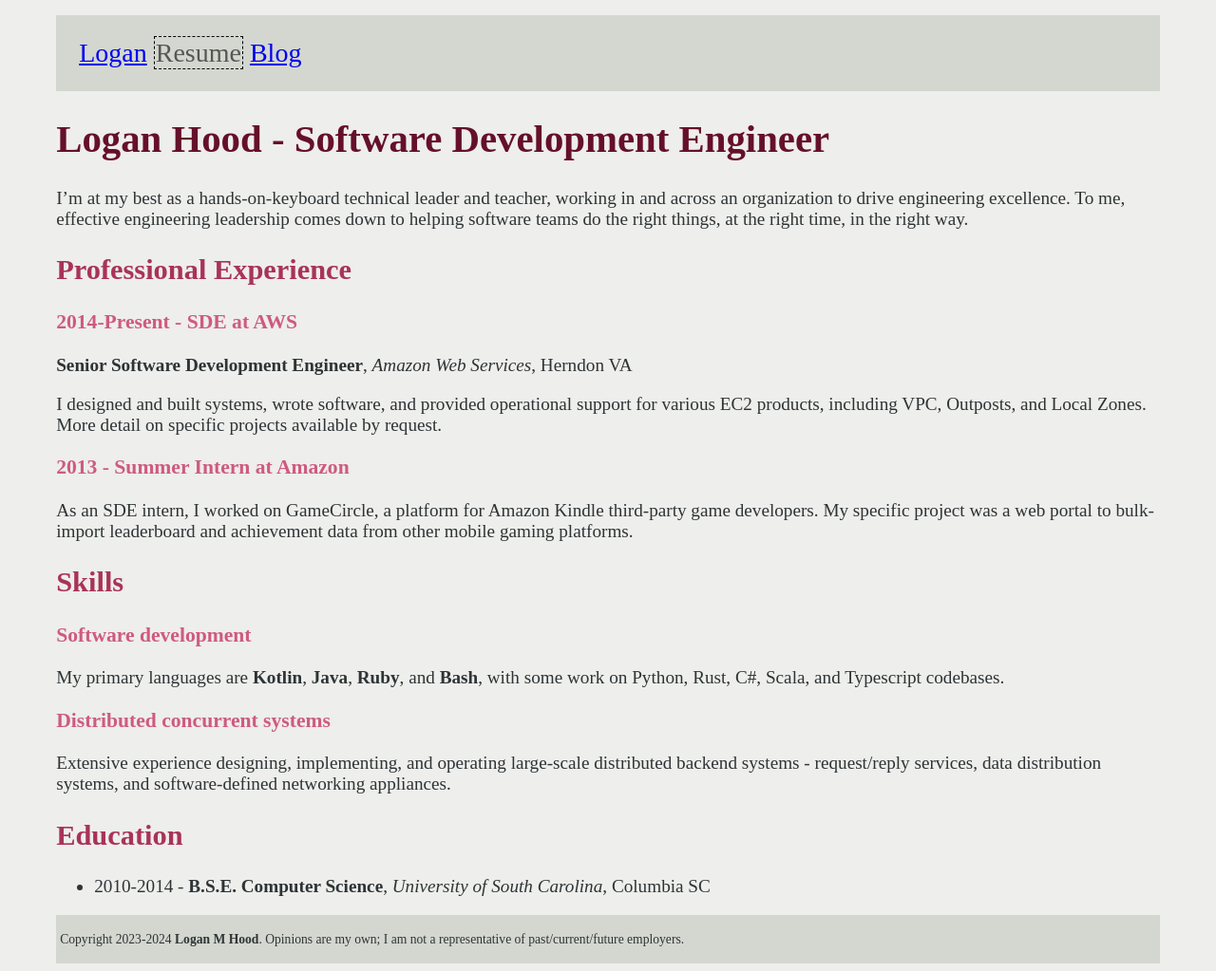
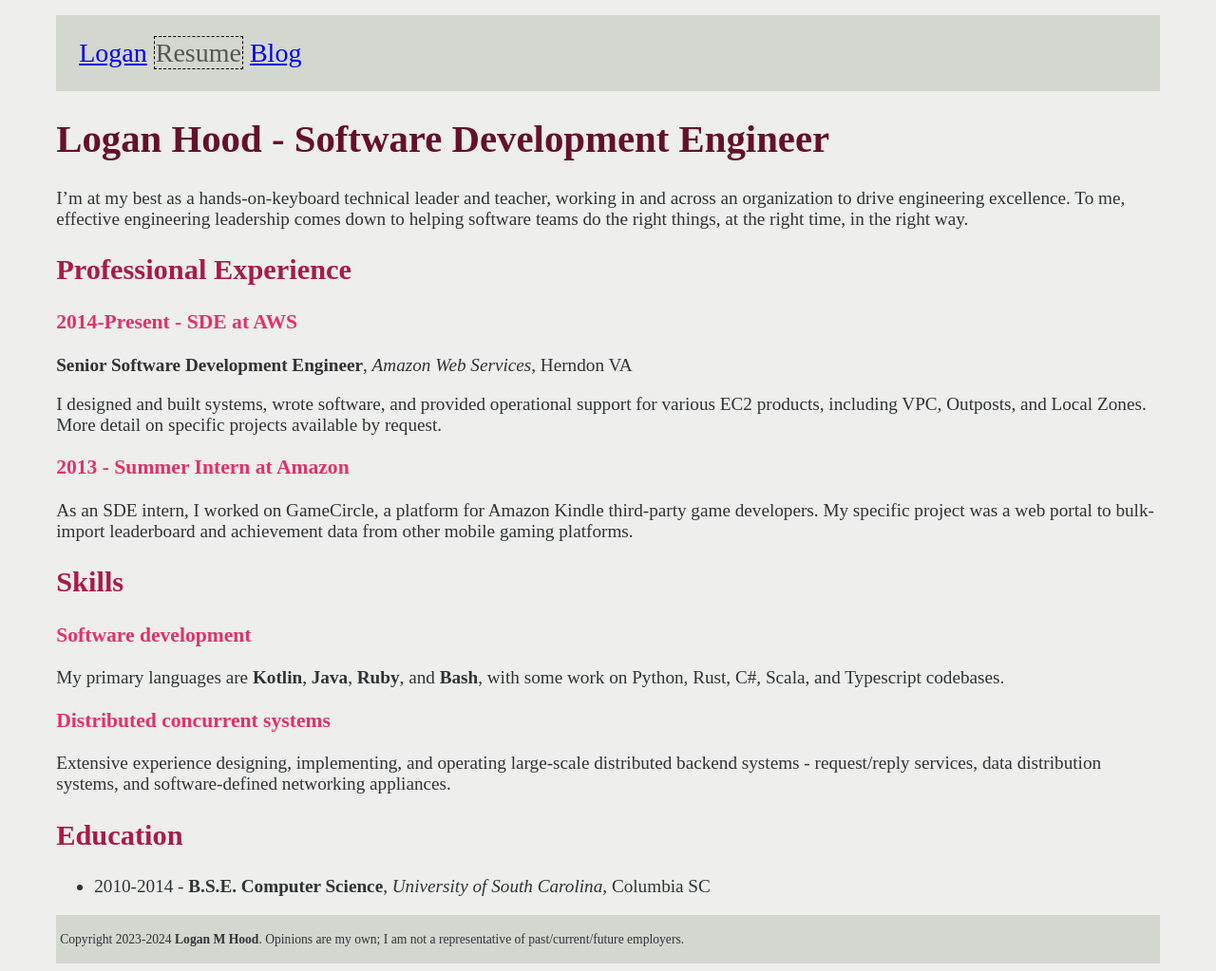
Before and after one commit to hoodlm/loganhooddotcom, a Jekyll site: the page built from resume.md, in a window 1280 px wide. Shown: the whole page at 95% size. Built offline with Jekyll 4.4.1, drawn with Linux system fonts in a browser that asks for light colours.

Commit message:
[css] heading colors are defined in terms of base h1

```diff
--- a/_sass/main.scss
+++ b/_sass/main.scss
@@ -1,10 +1,12 @@
+@use 'sass:color';
+
 $clr_bkgd: #eeeeec;
 $clr_bkgd_box: #D3D7CF;
 $clr_text: #2e3436;
 
 $clr_h1: #651029;
-$clr_h2: #A93357;
-$clr_h3: #CE5B7E;
+$clr_h2: color.scale($clr_h1, $lightness: 20%);
+$clr_h3: color.scale($clr_h1, $lightness: 40%);
 
 $clr_lightborder: #babdb6;
 $clr_darkborder: black;
```
